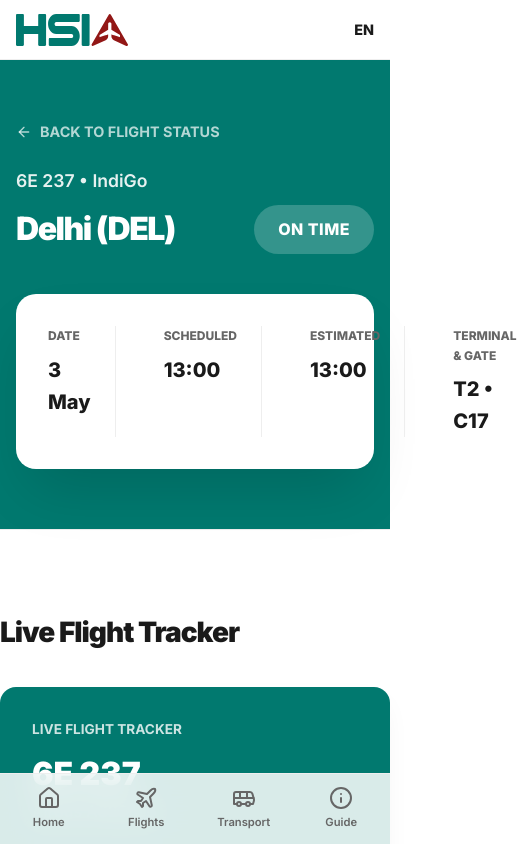
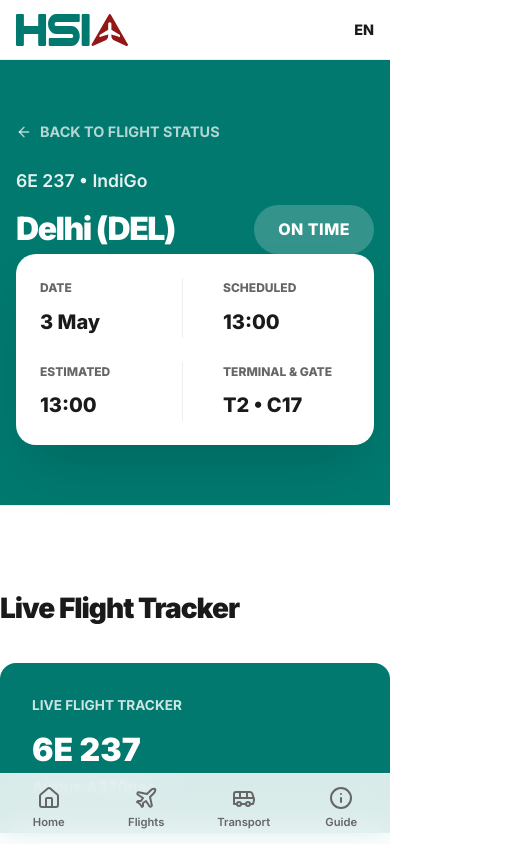
Before and after one commit to mailtohamim/HSIA-Airport, a Next.js app: page /flights/6E-237 in a window 390 px wide. Shown: the top 844 px of the page, 517 px wide, since content can reach past the window. Built offline with nearby package versions, Linux system fonts and the light colour scheme.

Commit message:
Fix UI: Make flight details header card responsive on mobile

```diff
--- a/src/app/flights/[id]/page.js
+++ b/src/app/flights/[id]/page.js
@@ -47,22 +47,22 @@
             </div>
           </div>
 
-          <div className="search-card" style={{ marginTop: 40, gridTemplateColumns: 'repeat(4, 1fr)', padding: '32px' }}>
-            <div style={{ borderRight: '1px solid var(--border)', paddingRight: 24 }}>
+          <div className="search-card flight-details-card">
+            <div className="fd-col">
               <div style={{ fontSize: '0.75rem', fontWeight: 800, color: 'var(--text-light)', textTransform: 'uppercase', marginBottom: 8 }}>Date</div>
               <div style={{ fontWeight: 800, fontSize: '1.25rem', color: 'var(--text)' }}>3 May</div>
             </div>
-            <div style={{ borderRight: '1px solid var(--border)', paddingLeft: 24, paddingRight: 24 }}>
+            <div className="fd-col">
               <div style={{ fontSize: '0.75rem', fontWeight: 800, color: 'var(--text-light)', textTransform: 'uppercase', marginBottom: 8 }}>Scheduled</div>
               <div style={{ fontWeight: 800, fontSize: '1.25rem', color: 'var(--text)' }}>{flight.scheduledTime}</div>
             </div>
-            <div style={{ borderRight: '1px solid var(--border)', paddingLeft: 24, paddingRight: 24 }}>
+            <div className="fd-col">
               <div style={{ fontSize: '0.75rem', fontWeight: 800, color: 'var(--text-light)', textTransform: 'uppercase', marginBottom: 8 }}>Estimated</div>
               <div style={{ fontWeight: 800, fontSize: '1.25rem', color: flight.actualTime !== flight.scheduledTime ? 'var(--danger)' : 'var(--text)' }}>
                 {flight.actualTime}
               </div>
             </div>
-            <div style={{ paddingLeft: 24 }}>
+            <div className="fd-col">
               <div style={{ fontSize: '0.75rem', fontWeight: 800, color: 'var(--text-light)', textTransform: 'uppercase', marginBottom: 8 }}>Terminal & Gate</div>
               <div style={{ fontWeight: 800, fontSize: '1.25rem', color: 'var(--text)' }}>{flight.terminal} • {flight.gate}</div>
             </div>
--- a/src/app/globals.css
+++ b/src/app/globals.css
@@ -269,6 +269,18 @@
 }
 .journey-grid { display: grid; grid-template-columns: 2fr 1fr; gap: 80px; }
 
+.flight-details-card {
+  margin-top: 40px;
+  grid-template-columns: repeat(4, 1fr);
+  padding: 32px;
+}
+.fd-col {
+  border-right: 1px solid var(--border);
+  padding: 0 24px;
+}
+.fd-col:first-child { padding-left: 0; }
+.fd-col:last-child { border-right: none; padding-right: 0; }
+
 /* Footer */
 .footer { background: #1a1a1a; color: #fff; padding: 80px 0 40px; }
 .footer-top { display: grid; grid-template-columns: 2fr 1fr 1fr 1fr; gap: 60px; margin-bottom: 80px; }
@@ -358,4 +370,21 @@
 
   .footer-top { grid-template-columns: 1fr; gap: 40px; margin-bottom: 40px; }
   .footer-bottom { flex-direction: column; gap: 24px; text-align: center; }
+
+  .flight-details-card {
+    grid-template-columns: repeat(2, 1fr) !important;
+    padding: 24px !important;
+    gap: 24px !important;
+  }
+  .fd-col {
+    padding: 0 !important;
+    border-right: none !important;
+  }
+  .fd-col:nth-child(odd) {
+    border-right: 1px solid var(--border) !important;
+    padding-right: 16px !important;
+  }
+  .fd-col:nth-child(even) {
+    padding-left: 16px !important;
+  }
 }
```
